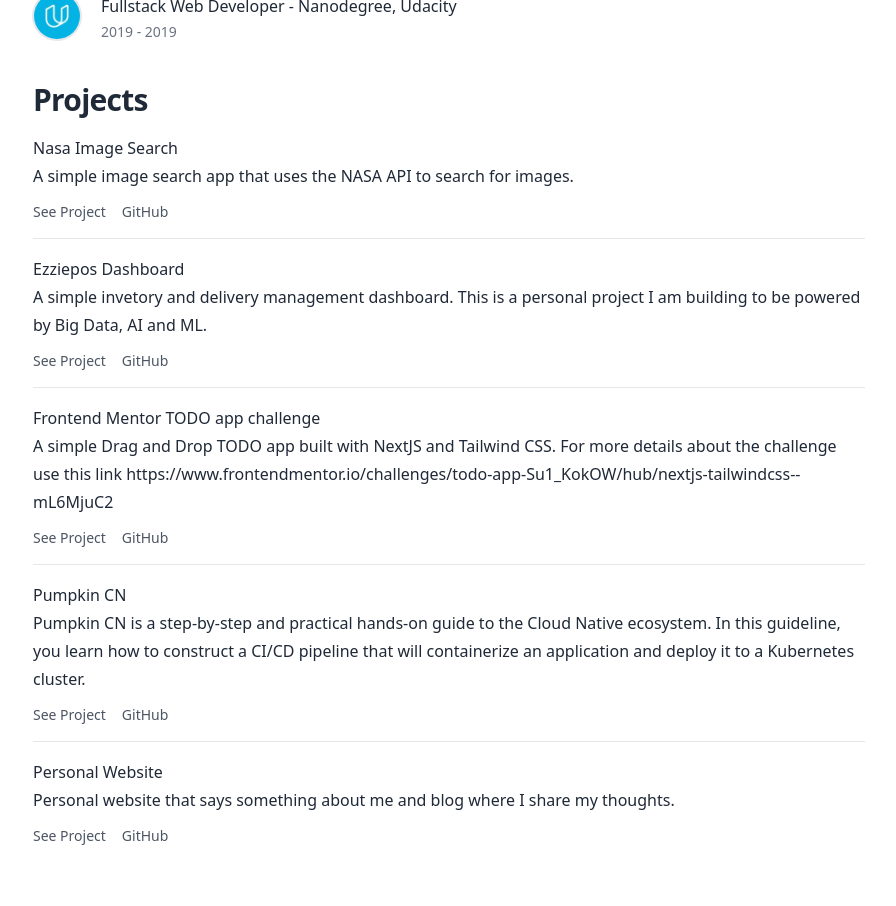
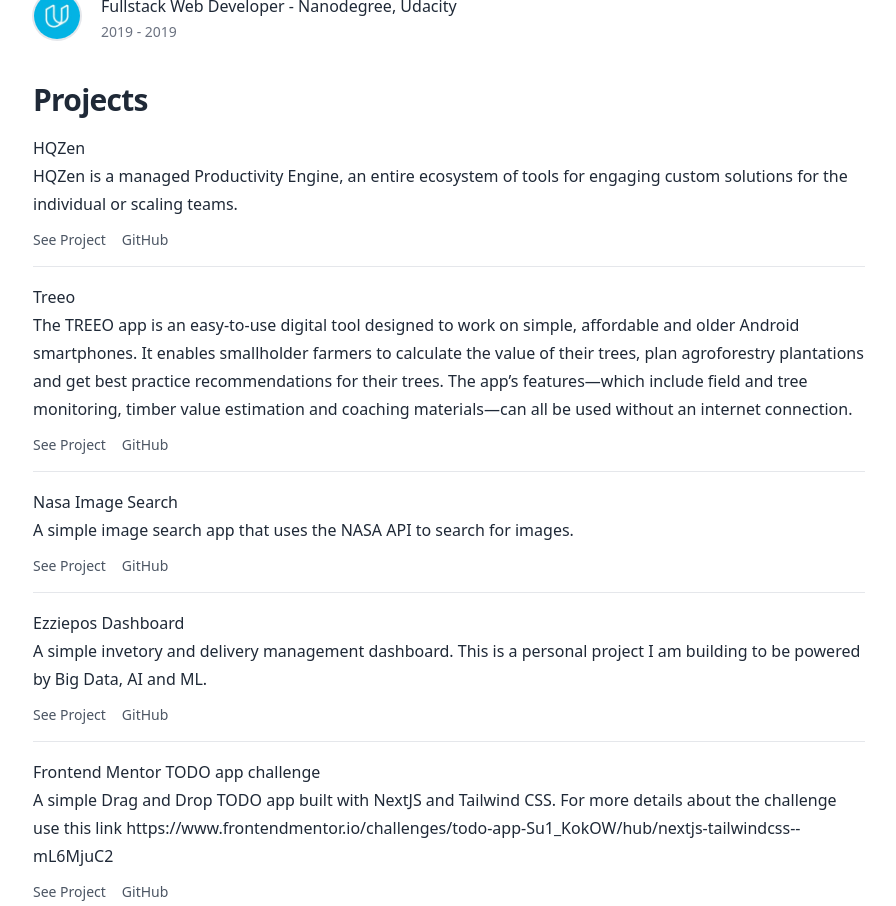
Before and after one commit to mwinel/nelsonmurungi.com, a Next.js app: page /resume in a window 1280 px wide. Shown: the part 2420-3326 px from the top of the page, without its empty margins (191-1087 px from the left). Built offline with nearby package versions, Linux system fonts and the light colour scheme; what @tailwindcss/typography would draw is missing.

Commit message:
Add more projects

```diff
--- a/data/projects.js
+++ b/data/projects.js
@@ -1,8 +1,26 @@
 export const projects = [
+  {
+    id: 7,
+    name: "HQZen",
+    description: "HQZen is a managed Productivity Engine, an entire ecosystem of tools for engaging custom solutions for the individual or scaling teams.",
+    dateCreated: "5th November 2022",
+    repositoryURL: "",
+    projectURL: "https://hqzen.com/",
+  },
+  {
+    id: 6,
+    name: "Treeo",
+    description:
+      "The TREEO app is an easy-to-use digital tool designed to work on simple, affordable and older Android smartphones. It enables smallholder farmers to calculate the value of their trees, plan agroforestry plantations and get best practice recommendations for their trees. The app’s features—which include field and tree monitoring, timber value estimation and coaching materials—can all be used without an internet connection.",
+    dateCreated: "5th November 2022",
+    repositoryURL: "",
+    projectURL: "https://treeo.one/en/treeo-app",
+  },
   {
     id: 5,
     name: "Nasa Image Search",
-    description: "A simple image search app that uses the NASA API to search for images.",
+    description:
+      "A simple image search app that uses the NASA API to search for images.",
     dateCreated: "5th November 2022",
     repositoryURL: "https://github.com/mwinel/nasa-image-search",
     projectURL: "https://nasa-image-search-three.vercel.app",
@@ -22,7 +40,8 @@
     description:
       "A simple Drag and Drop TODO app built with NextJS and Tailwind CSS. For more details about the challenge use this link https://www.frontendmentor.io/challenges/todo-app-Su1_KokOW/hub/nextjs-tailwindcss--mL6MjuC2",
     dateCreated: "2nd February 2022",
-    repositoryURL: "https://github.com/mwinel/frontend-mentor-todo-app-challenge",
+    repositoryURL:
+      "https://github.com/mwinel/frontend-mentor-todo-app-challenge",
     projectURL: "https://frontend-mentor-todo-app-challenge-nine.vercel.app/",
   },
   {
```
